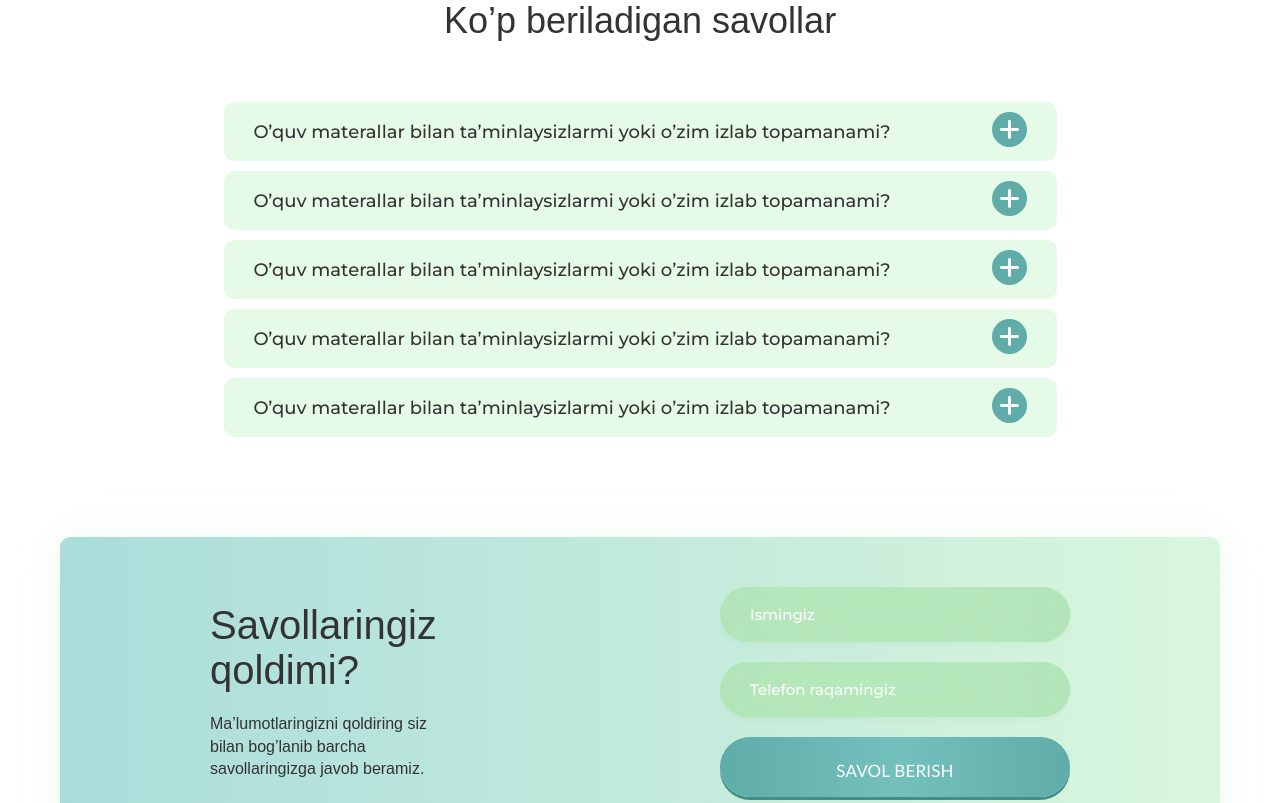
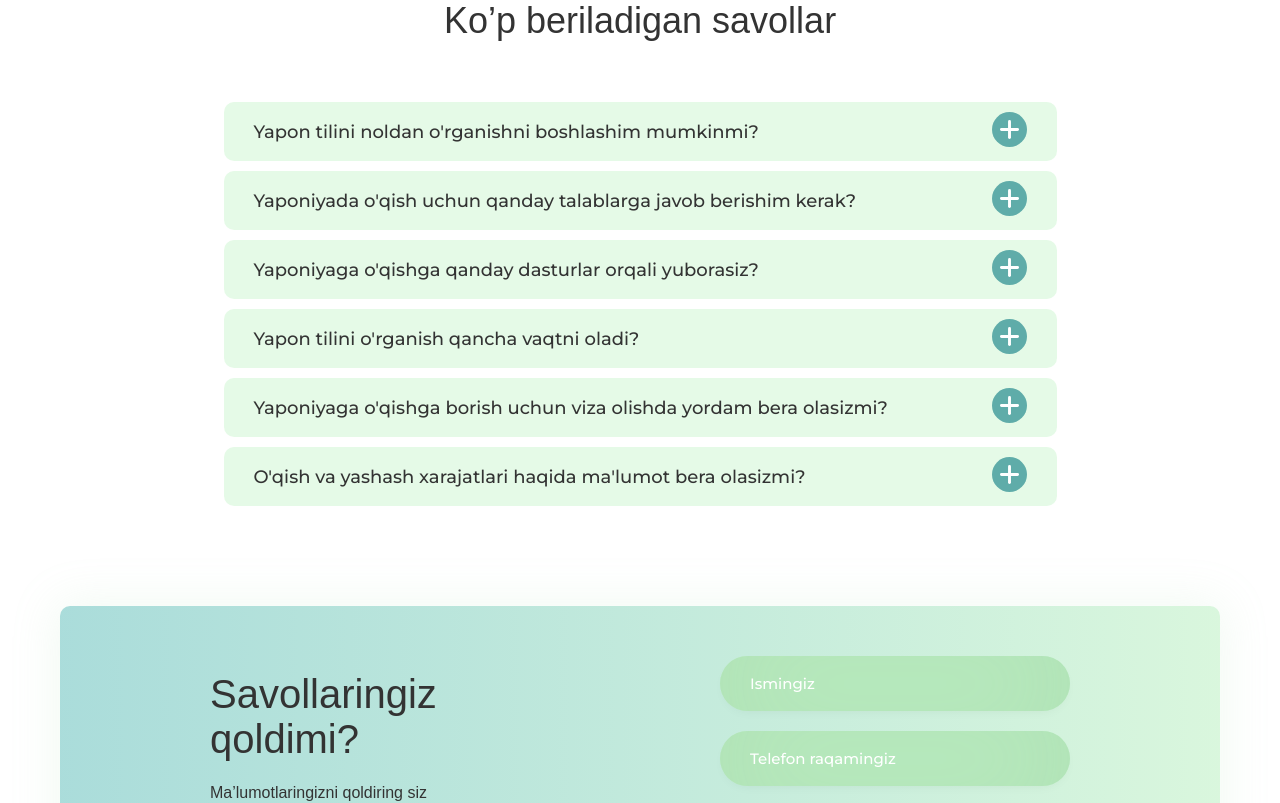
Before and after one commit to 932525862/nipppone, a React (Vite) app: page / in a window 1280 px wide. Shown: the part 5720-6523 px from the top of the page. Built offline with nearby package versions, Linux system fonts and the light colour scheme; a web font is replaced by a local one.

Commit message:
fix: faq

```diff
--- a/index.html
+++ b/index.html
@@ -2,7 +2,7 @@
 <html lang="en">
   <head>
     <meta charset="UTF-8" />
-    <!-- <link rel="icon" type="image/svg+xml" href="/vite.svg" /> -->
+    <link rel="icon" type="image/svg+xml" href="/logo.png" />
     <meta name="viewport" content="width=device-width, initial-scale=1.0" />
     <title>Nippon Study Center</title>
   </head>
--- a/src/components/faq/Faq.tsx
+++ b/src/components/faq/Faq.tsx
@@ -10,28 +10,33 @@ interface AnswerFaq{
 const answerFaq: AnswerFaq[] = [
   {
     id: 1,
-    question: 'O’quv materallar bilan ta’minlaysizlarmi yoki o’zim izlab topamanami?',
-    answer: "Lorem ipsum dolor sit amet consectetur adipisicing elit. Odio mollitia explicabo dolorem sapiente iste dignissimos ullam voluptas dicta. Iure corporis asperiores sapiente deserunt molestias dolorum, sequi magni modi architecto voluptatibus!"
+    question: "Yapon tilini noldan o'rganishni boshlashim mumkinmi?",
+    answer: "Ha, albatta! Bizning kurslarimiz yangi boshlovchilar uchun moslashtirilgan. Noldan boshlagan talabalar yapon tilining asoslarini o'rganishadi va keyinchalik tilni rivojlantirish uchun chuqurlashtirilgan darslarga o'tishadi."
   },
   {
     id: 2,
-    question: 'O’quv materallar bilan ta’minlaysizlarmi yoki o’zim izlab topamanami?',
-    answer: "Lorem ipsum dolor sit amet consectetur adipisicing elit. Odio mollitia explicabo dolorem sapiente iste dignissimos ullam voluptas dicta. Iure corporis asperiores sapiente deserunt molestias dolorum, sequi magni modi architecto voluptatibus!"
+    question: "Yaponiyada o'qish uchun qanday talablarga javob berishim kerak?",
+    answer: "Odatda, Yaponiyadagi universitetlar til bilimi (JLPT sertifikati), o'rta maktab yoki bakalavr diplomi, va ba'zi hollarda IELTS yoki TOEFL kabi til testlari natijalarini talab qiladi. Biz sizni bu jarayonga tayyorlaymiz."
   },
   {
     id: 3,
-    question: 'O’quv materallar bilan ta’minlaysizlarmi yoki o’zim izlab topamanami?',
-    answer: "Lorem ipsum dolor sit amet consectetur adipisicing elit. Odio mollitia explicabo dolorem sapiente iste dignissimos ullam voluptas dicta. Iure corporis asperiores sapiente deserunt molestias dolorum, sequi magni modi architecto voluptatibus!"
+    question: "Yaponiyaga o'qishga qanday dasturlar orqali yuborasiz?",
+    answer: "Bizda Yaponiyadagi universitetlar, til maktablari va stipendiya dasturlari bilan hamkorlik mavjud. Talabalar o'z qiziqishlariga mos keladigan dasturlarni tanlashlari mumkin va biz ularni hujjat topshirishdan boshlab qabulgacha bo'lgan barcha bosqichlarda qo'llab-quvvatlaymiz."
   },
   {
     id: 4,
-    question: 'O’quv materallar bilan ta’minlaysizlarmi yoki o’zim izlab topamanami?',
-    answer: "Lorem ipsum dolor sit amet consectetur adipisicing elit. Odio mollitia explicabo dolorem sapiente iste dignissimos ullam voluptas dicta. Iure corporis asperiores sapiente deserunt molestias dolorum, sequi magni modi architecto voluptatibus!"
+    question: "Yapon tilini o'rganish qancha vaqtni oladi?",
+    answer: "Bu sizning qobiliyatingiz va o'qishga ajratadigan vaqtingizga bog'liq. Odatda, boshlang'ich darajadan o'rtacha suhbat darajasigacha yetishish uchun 1-2 yil talab etiladi. Bizda intensiv va odatdagi darslar mavjud bo'lib, ularni sizning jadvalingizga moslashtirish mumkin."
   },
   {
     id: 5,
-    question: 'O’quv materallar bilan ta’minlaysizlarmi yoki o’zim izlab topamanami?',
-    answer: "Lorem ipsum dolor sit amet consectetur adipisicing elit. Odio mollitia explicabo dolorem sapiente iste dignissimos ullam voluptas dicta. Iure corporis asperiores sapiente deserunt molestias dolorum, sequi magni modi architecto voluptatibus!"
+    question: "Yaponiyaga o'qishga borish uchun viza olishda yordam bera olasizmi?",
+    answer: "Ha, biz sizga talabalar vizasini olish uchun barcha zarur hujjatlarni tayyorlashda yordam beramiz. Viza olish jarayonida ko'maklashish ham bizning xizmatlarimiz qatoriga kiradi."
+  },
+  {
+    id: 6,
+    question: "O'qish va yashash xarajatlari haqida ma'lumot bera olasizmi?",
+    answer: "Yaponiyadagi o'qish va yashash xarajatlari universitet yoki til maktabi joylashgan shaharga qarab farq qiladi. O'rtacha hisobda, o'qish uchun yillik to'lov 5,000-10,000 AQSh dollari orasida, yashash xarajatlari esa oyiga 800-1,500 AQSh dollari bo'lishi mumkin. Biz sizga qo'shimcha ma'lumot va arzonroq variantlar bo'yicha maslahat bera olamiz."
   }
 ]
 
--- a/src/components/footer/Footer.tsx
+++ b/src/components/footer/Footer.tsx
@@ -1,4 +1,4 @@
-import footerLogo from "../../assets/logo.png";
+import footerLogo from "../../assets/footer-logo.png";
 
 export const Footer = () => {
   return (
--- a/src/components/modal/Modal.tsx
+++ b/src/components/modal/Modal.tsx
@@ -22,7 +22,6 @@ const ModalCard: FC<ModalCardProps> = ({ open, setOpen }) => {
     register,
     handleSubmit,
     setValue,
-    // formState: { errors },
     reset
   } = useForm<FormValues>();
   const [phone, setPhone] = useState<string>("");
--- a/src/styles/components/_modal.scss
+++ b/src/styles/components/_modal.scss
@@ -51,3 +51,35 @@
         }
     }
 }
+
+@media only screen and (max-width: 800px) {
+    .modal-content{
+        h3{
+            font-size: 25px;
+            max-width: 300px;
+        }
+        .modal-description{
+            margin: 0 auto 20px;
+            font-size: 16px;
+            max-width: 400px;
+        }
+        form{
+            input{
+                height: 50px;
+                font-size: 16px;
+            }
+            .input-tel{
+                height: 50px;
+                font-size: 16px;
+            }
+            .input-button{
+                font-size: 16px;
+            }
+            button{
+                height: 50px;
+                font-size: 16px;
+            }
+        }
+    }
+
+}
--- a/src/styles/index.scss
+++ b/src/styles/index.scss
@@ -15,4 +15,5 @@
 @import "./components/academy";
 @import "./components/faq";
 @import "./components/support";
-@import "./components/modal"
+@import "./components/modal";
+@import "./components/news"
```
Also changed, not shown: src/components/news/News.tsx (added, +15 -0 lines), public/logo.png (added), src/assets/footer-logo.png, src/styles/components/_news.scss (added).
